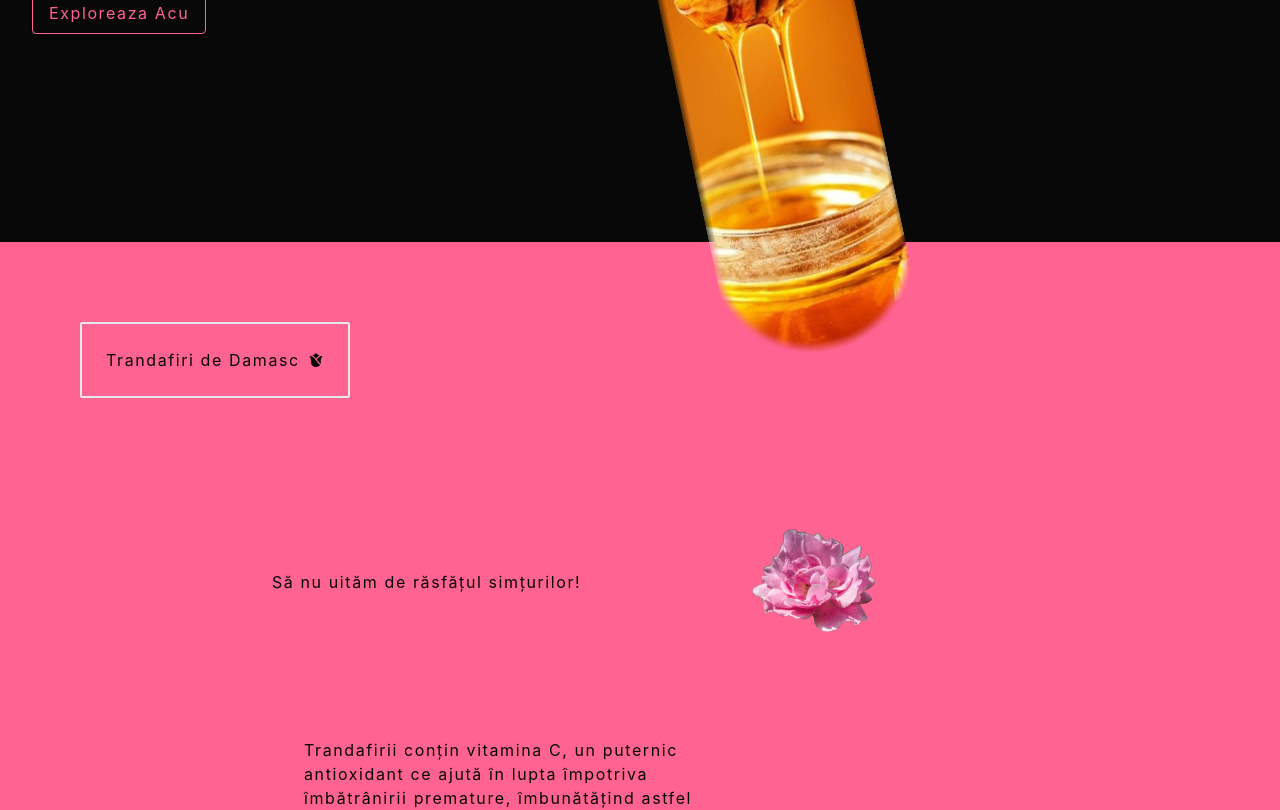
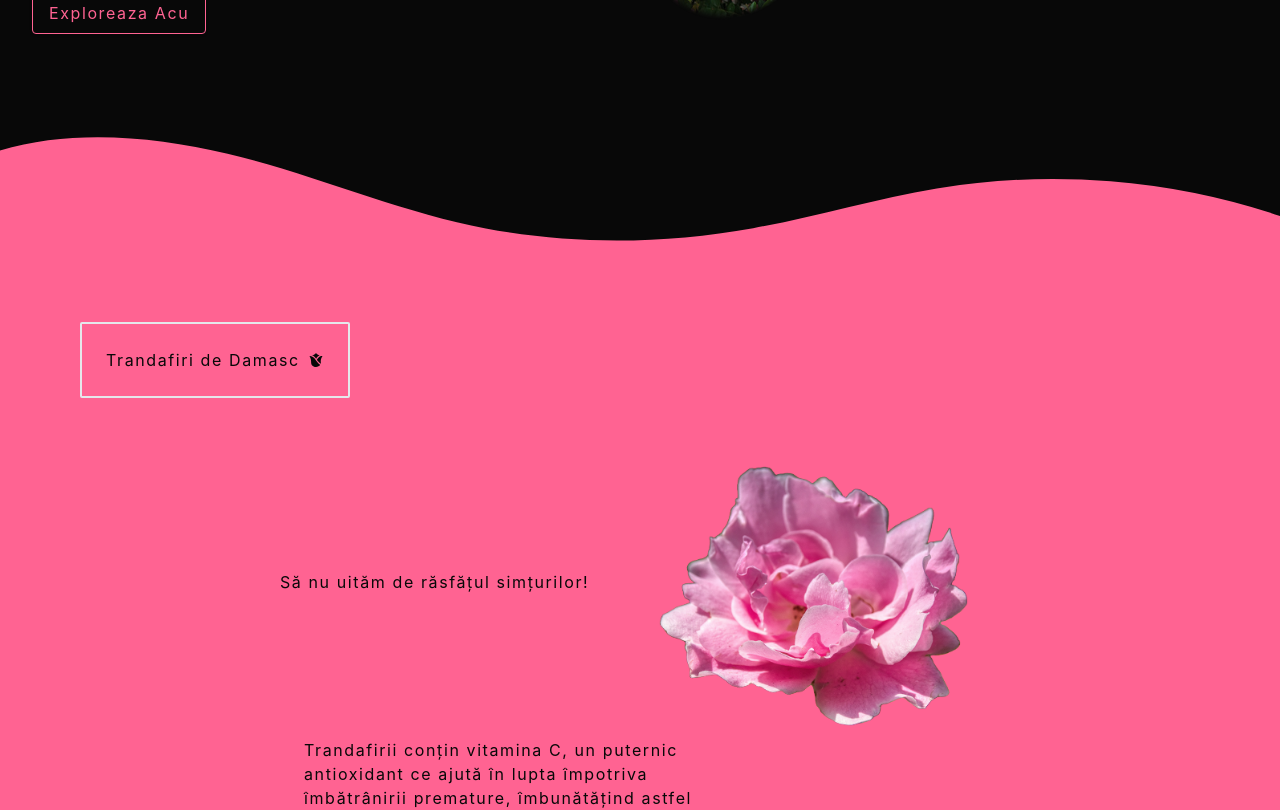
Before and after one commit to damonosi/magazin_rose, a Next.js app: page / in a window 1280 px wide. Shown: the part 720-1530 px from the top of the page. Built offline with nearby package versions, Linux system fonts and the light colour scheme; no server answers.

Commit message:
curvi background sectiuni

```diff
--- a/components/componente-animate/InViewWrapper.tsx
+++ b/components/componente-animate/InViewWrapper.tsx
@@ -2,7 +2,14 @@
 
 import React, { useState } from "react";
 import { motion } from "framer-motion";
-const InViewWrapper = ({ children, inView, notInView, clasa, tranzitie }) => {
+const InViewWrapper = ({
+  children,
+  inView,
+  notInView,
+  clasa,
+  tranzitie,
+  delay,
+}) => {
   const [isInView, setIsInView] = useState(false);
 
   return (
@@ -11,7 +18,11 @@ const InViewWrapper = ({ children, inView, notInView, clasa, tranzitie }) => {
       // animated si not animated le adaugam in props ca
       animate={isInView ? inView : notInView}
       transition={tranzitie}
-      onViewportEnter={() => setIsInView(true)}
+      onViewportEnter={() => {
+        setTimeout(() => {
+          setIsInView(true);
+        }, delay);
+      }}
       onViewportLeave={() => {
         setIsInView(false);
       }}
--- a/components/mainPage/albineSection/index.jsx
+++ b/components/mainPage/albineSection/index.jsx
@@ -5,7 +5,7 @@ import InViewWrapper from "../../componente-animate/InViewWrapper.tsx";
 
 const AlbineSection = () => {
   return (
-    <motion.section className="z-30  relative">
+    <motion.section className="z-10  relative">
       <div className="bg-galben text-roz py-20 tracking-widest">
         <div className="container mx-auto flex h-screen">
           <InViewWrapper
--- a/components/mainPage/heroSection/index.jsx
+++ b/components/mainPage/heroSection/index.jsx
@@ -53,7 +53,7 @@ const HeroSection = () => {
                 viewport={{ once: true }}
                 transition={{ duration: animationDuration }}
                 onViewportEnter={() => setIsInView(true)}
-                className=" inline-block mt-28 hidden xl:block"
+                className=" inline-block mt-28 w-1/4 hidden xl:block"
               >
                 <Image alt="pozaTradafir" src={TrandafirImg} />
               </motion.div>
@@ -75,7 +75,7 @@ const HeroSection = () => {
                 viewport={{ once: true }}
                 transition={{ duration: animationDuration }}
                 onViewportEnter={() => setIsInView(true)}
-                className="inline-block mt-24 md:mt-0 p-8 md:p-0"
+                className="inline-block mt-24 w-1/4 md:mt-0 p-8 md:p-0"
               >
                 <Image alt="albine" src={AlbinaImg} />
               </motion.div>
@@ -97,7 +97,7 @@ const HeroSection = () => {
                 viewport={{ once: true }}
                 transition={{ duration: animationDuration }}
                 onViewportEnter={() => setIsInView(true)}
-                className="inline-block mt-24 md:mt-0 p-8 md:p-0"
+                className="inline-block mt-24 w-1/4 md:mt-0 p-8 md:p-0"
               >
                 <Image alt="ulei-damasc" src={UleiImg} />
               </motion.div>
@@ -119,7 +119,7 @@ const HeroSection = () => {
                 viewport={{ once: true }}
                 transition={{ duration: animationDuration }}
                 onViewportEnter={() => setIsInView(true)}
-                className="inline-block mt-28 hidden lg:block"
+                className="inline-block mt-28 w-1/4 hidden lg:block"
               >
                 <Image alt="pozaTradafir" src={MiereImg} />
               </motion.div>
@@ -127,6 +127,19 @@ const HeroSection = () => {
           </div>
         </div>
       </div>
+      <div className="devider-hero-trandafiri">
+        <svg
+          data-name="Layer 1"
+          xmlns="http://www.w3.org/2000/svg"
+          viewBox="0 0 1200 120"
+          preserveAspectRatio="none"
+        >
+          <path
+            d="M321.39,56.44c58-10.79,114.16-30.13,172-41.86,82.39-16.72,168.19-17.73,250.45-.39C823.78,31,906.67,72,985.66,92.83c70.05,18.48,146.53,26.09,214.34,3V0H0V27.35A600.21,600.21,0,0,0,321.39,56.44Z"
+            className="shape-fill-trandafiri"
+          ></path>
+        </svg>
+      </div>
     </section>
   );
 };
--- a/components/mainPage/trandafiriSection/index.jsx
+++ b/components/mainPage/trandafiriSection/index.jsx
@@ -10,7 +10,7 @@ import InViewWrapper from "../../componente-animate/InViewWrapper.tsx";
 
 const TrandafiriSection = () => {
   return (
-    <section className="flex z-20 flex-row relative bg-roz text-fundal p-20 min-h-screen w-full tracking-widest overflow-hidden">
+    <section className="flex z-20 flex-row relative bg-roz text-fundal p-20 min-h-screen w-full tracking-widest ">
       <InViewWrapper
         inView={{ y: 0, opacity: 1 }}
         notInView={{ y: 50, opacity: 0 }}
@@ -31,7 +31,7 @@ const TrandafiriSection = () => {
           inView={{ opacity: 1 }}
           notInView={{ opacity: 0 }}
           tranzitie={{ duration: 2 }}
-          clasa={"flex  mt-28 ml-12"}
+          clasa={"flex  mt-28 mb-28 ml-14"}
         >
           {" "}
           <p>Să nu uităm de răsfățul simțurilor!</p>
@@ -108,39 +108,55 @@ const TrandafiriSection = () => {
         </InViewWrapper>
       </div>
       <div className="flex w-1/3 flex-col items-center relative justify-center  h-auto">
-        <div className="flex    w-full lg:w-1/2 h-1/3  items-center p-8">
+        <div className="flex  mb-28 mt-28  w-full  h-1/3  items-center p-8">
           {" "}
           <InViewWrapper
             inView={{ x: -200, opacity: 1 }}
             notInView={{ x: 0, opacity: 0 }}
             tranzitie={{ duration: 2 }}
+            delay={500}
             clasa={"  "}
           >
             <Image src={Ofloare} alt="trandafiri-tava" />{" "}
           </InViewWrapper>
         </div>
-        <div className="flex    w-full lg:w-1/2 h-1/3  items-center p-8">
+        <div className="flex  mb-28 mt-28  w-full lg:w-1/2 h-1/3  items-center p-8">
           {" "}
           <InViewWrapper
             inView={{ x: -100, opacity: 1 }}
             notInView={{ x: 0, opacity: 0 }}
             tranzitie={{ duration: 2 }}
             clasa={" "}
+            delay={500}
           >
             <Image src={UleiProfil} alt="trandafiri-tava" />{" "}
           </InViewWrapper>
         </div>
-        <div className="flex    w-full lg:w-1/2 h-1/3  items-center pt-16">
+        <div className="flex  mb-28 mt-28  w-full lg:w-1/2 h-1/3  items-center pt-16">
           {" "}
           <InViewWrapper
             inView={{ opacity: 1, y: 0 }}
             notInView={{ opacity: 0, y: 100 }}
             tranzitie={{ duration: 2 }}
             clasa={""}
+            delay={500}
           >
             <Image src={PetaleLemn} alt="trandafiri-tava" />{" "}
           </InViewWrapper>
         </div>
+      </div>
+      <div className="devider-trandafiri-albine">
+        <svg
+          data-name="Layer 1"
+          xmlns="http://www.w3.org/2000/svg"
+          viewBox="0 0 1200 120"
+          preserveAspectRatio="none"
+        >
+          <path
+            d="M321.39,56.44c58-10.79,114.16-30.13,172-41.86,82.39-16.72,168.19-17.73,250.45-.39C823.78,31,906.67,72,985.66,92.83c70.05,18.48,146.53,26.09,214.34,3V0H0V27.35A600.21,600.21,0,0,0,321.39,56.44Z"
+            className="shape-fill-albine"
+          ></path>
+        </svg>
       </div>
     </section>
   );
--- a/styles/globals.css
+++ b/styles/globals.css
@@ -44,3 +44,43 @@ textarea {
 .alert-success {
   @apply my-3 rounded-lg bg-green-100 p-3 text-green-700;
 }
+
+.devider-trandafiri-albine {
+  position: absolute;
+  bottom: 0;
+  left: 0;
+  width: 100%;
+  overflow: hidden;
+  line-height: 0;
+  transform: rotate(180deg);
+}
+
+.devider-trandafiri-albine svg {
+  position: relative;
+  display: block;
+  width: calc(100% + 1.3px);
+  height: 114px;
+}
+
+.devider-trandafiri-albine .shape-fill-albine {
+  @apply fill-galben;
+}
+.devider-hero-trandafiri {
+  position: absolute;
+  bottom: 0;
+  left: 0;
+  width: 100%;
+  overflow: hidden;
+  line-height: 0;
+  transform: rotate(180deg);
+}
+
+.devider-hero-trandafiri svg {
+  position: relative;
+  display: block;
+  width: calc(100% + 1.3px);
+  height: 114px;
+}
+.devider-hero-trandafiri .shape-fill-trandafiri {
+  @apply fill-roz;
+}
```
